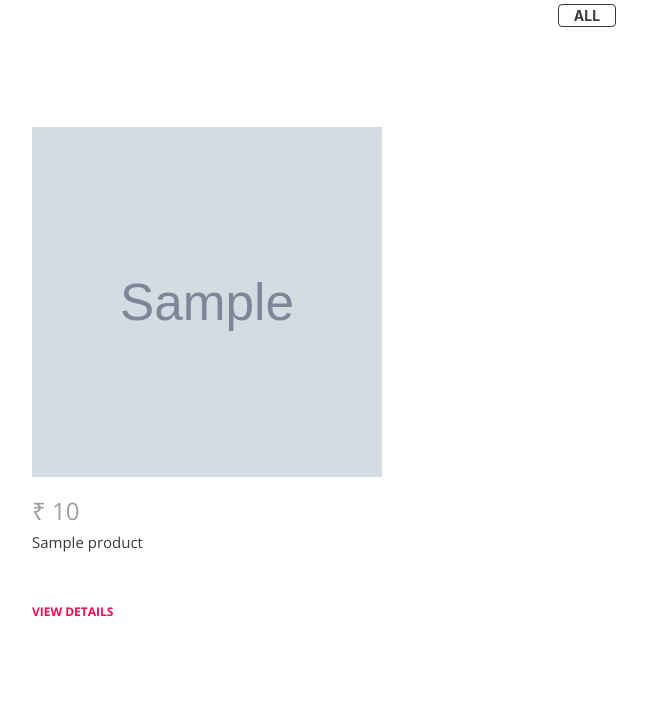
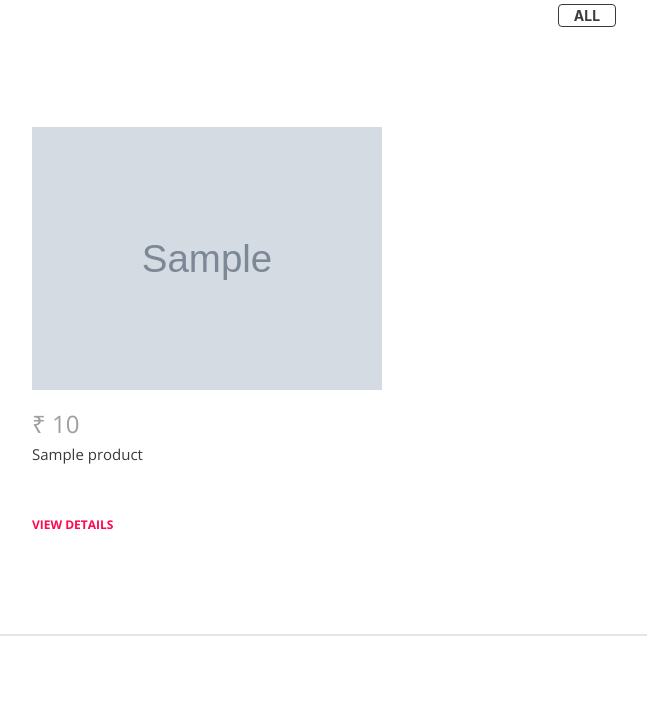
Before and after one commit to hisanamuhammed/Eyenlab, a Django app: page / in a window 1280 px wide. Shown: the part 1632-2349 px from the top of the page, without its empty margins (53-700 px from the left). Run offline with Django 4.2, Linux system fonts and the light colour scheme; tables that the repository leaves empty hold one stand-in row (values such as "Sample post"); grey boxes marked "Sample" are stand-in pictures; some libraries are stand-ins or nearby versions.

Commit message:
fourth commit

```diff
--- a/templates/index.html
+++ b/templates/index.html
@@ -70,9 +70,8 @@
                     <!-- Single gallery Item Start -->
                     <div class="col-12 col-sm-6 col-md-4 single_gallery_item women wow fadeInUpBig" data-wow-delay="0.2s">
                         <!-- Product Image -->
-                        <div class="product-img" style="width:100%; height:350px;">
-                            <img class="img-wrap" src="{{ product.images.url }}" style="width:100%; height:350px;" alt="">
-                            {% comment %} <a href="" class="img-wrap"> </a> {% endcomment %}
+                        <div class="product-img"> <img src="{{ product.images.url }}" alt="">
+                            <a href="" class="img-wrap"> </a>
                             <div class="product-quicview">
                                 <a href="{{ product.get_url }}" data-toggle="modal" data-target="#quickview"><i class="ti-plus"></i></a>
                             </div>
```
